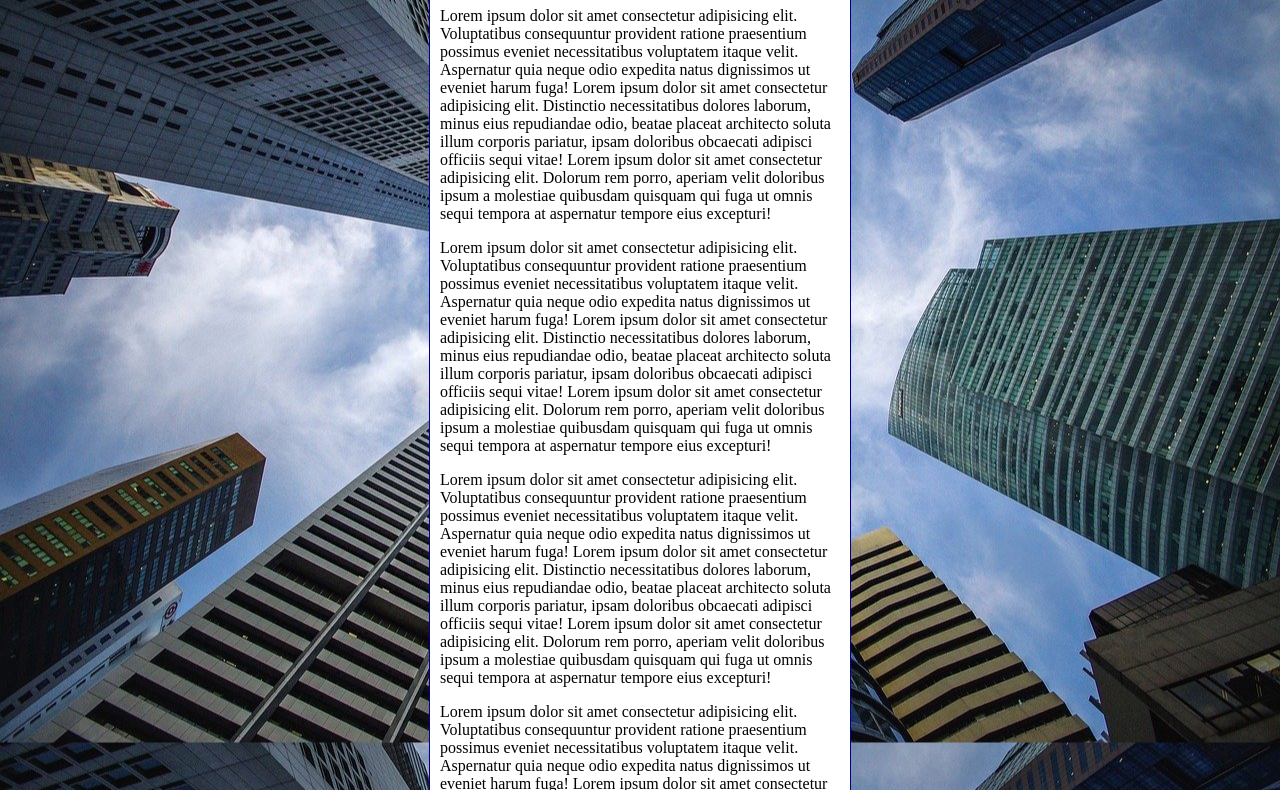
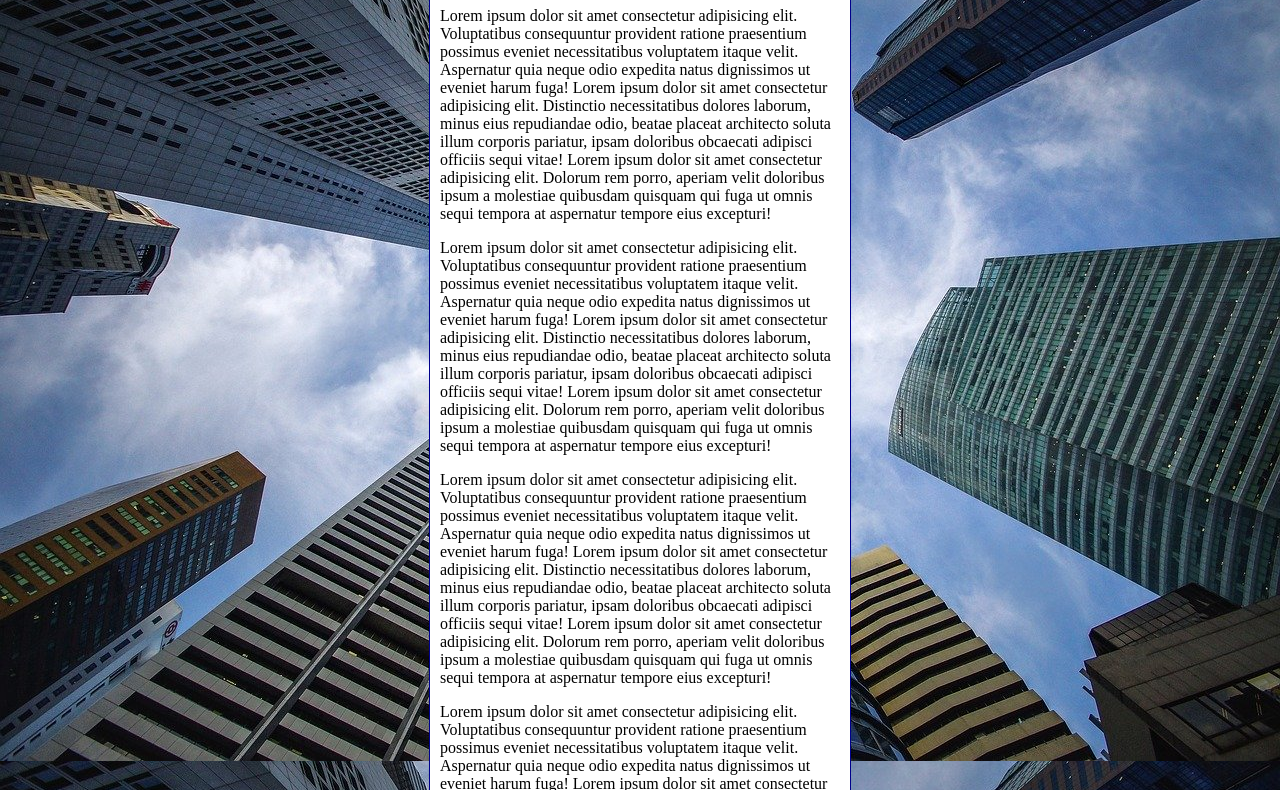
Before and after one commit to Ralyton/html-css, a plain HTML site: page exercícios/ex022/fundo006.html in a window 1280 px wide. Shown: the part 92-882 px from the top of the page. Drawn offline with Linux system fonts and the light colour scheme.

Commit message:
Update fundo006.html

```diff
--- a/exercícios/ex022/fundo006.html
+++ b/exercícios/ex022/fundo006.html
@@ -4,20 +4,32 @@
     <meta charset="UTF-8">
     <meta http-equiv="X-UA-Compatible" content="IE=edge">
     <meta name="viewport" content="width=device-width, initial-scale=1.0">
-    <title></title>
+    <title>Fundo fixo de tela</title>
     <style>
         body {
             height: 100vh;
+            /*
             background-color: black;
             background-image: url(imagens/wallpaper002.jpg);
             background-position: center center;
-            background-repeat: repeat-y;
+            background-repeat: no-repeat;
+            background-size: cover;
+            background-attachment: fixed;
+            */
+
+            /*
+                Shorthand - background
+
+                color > image > position > repeat > [size] > attachment
+            */
+
+            background: black url(imagens/wallpaper002.jpg) center center no-repeat fixed;
             background-size: cover;
         }
 
         main {
             background-color: white;
-            width: 400px;
+            max-width: 400px;
             padding: 10px;
             margin: auto;
             border: 1px solid darkblue;
```
